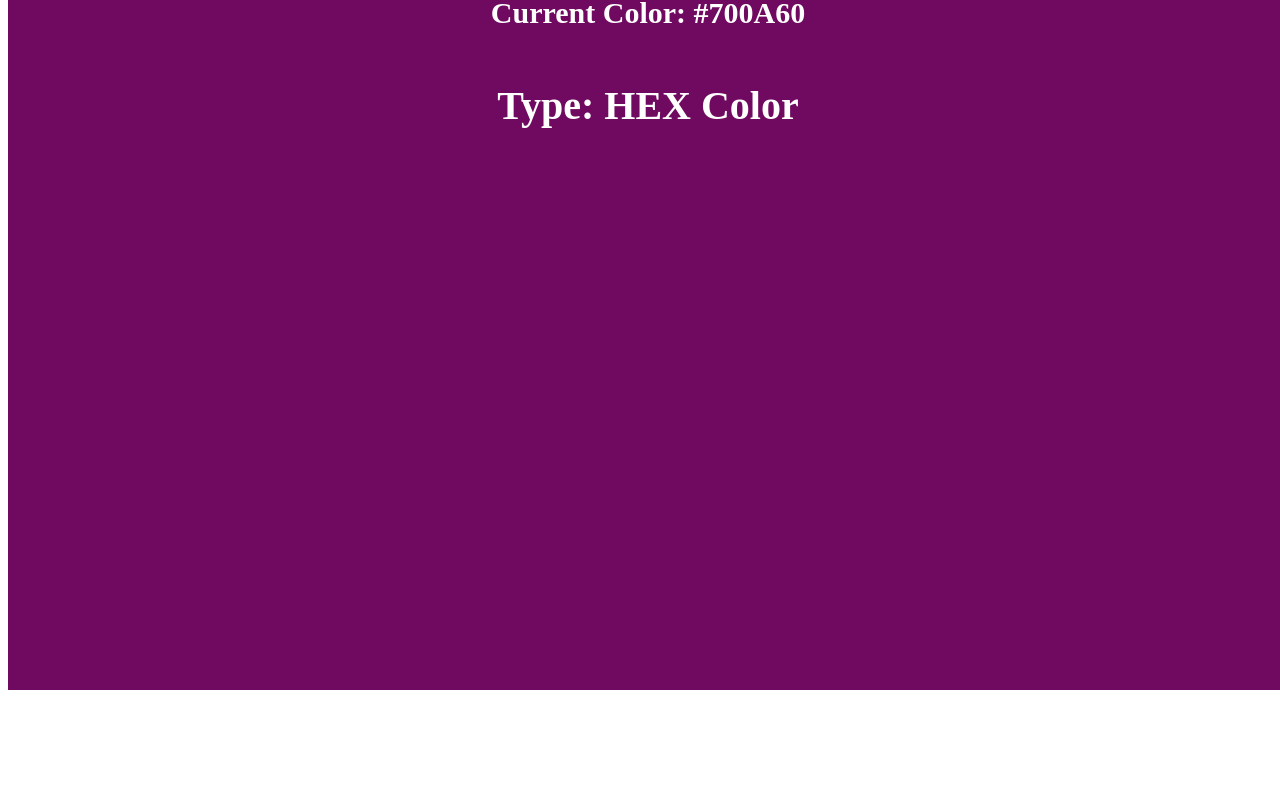
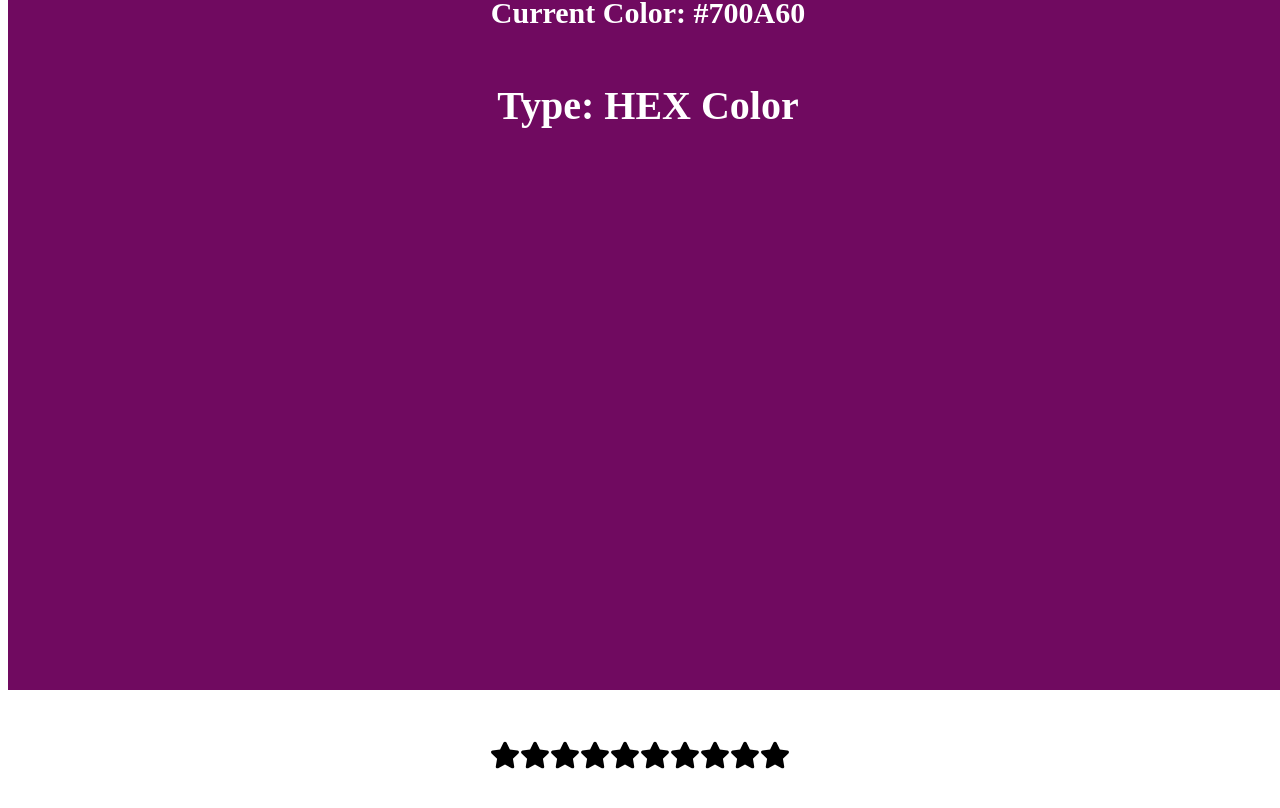
Before and after one commit to MITHU9/React-projects-for-interview, a React (Vite) app: page / in a window 1280 px wide. Shown: the part 918-1726 px from the top of the page. Before the commit the page ends 1616 px from the top, so only its background shows below. Built offline with nearby package versions, Linux system fonts and the light colour scheme.

Commit message:
star rating project

```diff
--- a/package.json
+++ b/package.json
@@ -11,7 +11,8 @@
   },
   "dependencies": {
     "react": "^18.3.1",
-    "react-dom": "^18.3.1"
+    "react-dom": "^18.3.1",
+    "react-icons": "^5.2.1"
   },
   "devDependencies": {
     "@eslint/js": "^9.8.0",
--- a/src/App.jsx
+++ b/src/App.jsx
@@ -1,12 +1,14 @@
 import "./App.css";
 import Index from "./components/accordian";
 import RandomColor from "./components/random-color/RandomColor";
+import Rating from "./components/star-rating/Rating";
 
 function App() {
   return (
     <div className="app">
       <Index />
       <RandomColor />
+      <Rating noOfStars={10} />
     </div>
   );
 }
--- /dev/null
+++ b/src/components/star-rating/Rating.jsx
@@ -0,0 +1,40 @@
+import { useState } from "react";
+import { FaStar } from "react-icons/fa";
+import "./styles.css";
+
+const Rating = ({ noOfStars = 5 }) => {
+  const [hoveredStar, setHoveredStar] = useState(0);
+  const [selectedStar, setSelectedStar] = useState(0);
+
+  const handleClick = (index) => {
+    setSelectedStar(index);
+  };
+  const handleMouseEnter = (index) => {
+    setHoveredStar(index);
+  };
+  const handleMouseLeave = () => {
+    setHoveredStar(selectedStar);
+  };
+  return (
+    <div className="star-rating">
+      {[...Array(noOfStars)].map((_, index) => {
+        index += 1;
+
+        return (
+          <FaStar
+            key={index}
+            className={
+              index <= (selectedStar || hoveredStar) ? "active" : "disabled"
+            }
+            onClick={() => handleClick(index)}
+            onMouseEnter={() => handleMouseEnter(index)}
+            onMouseLeave={() => handleMouseLeave()}
+            size={30}
+          />
+        );
+      })}
+    </div>
+  );
+};
+
+export default Rating;
--- /dev/null
+++ b/src/components/star-rating/styles.css
@@ -0,0 +1,10 @@
+.star-rating {
+  padding: 50px 0px;
+
+  .active {
+    color: #e29f0e;
+  }
+  .disabled {
+    color: #000000;
+  }
+}
```
Also changed, not shown: eslint.config.js (+18 -17 lines), 1 other file (tests, documents, lock files or other folders).
